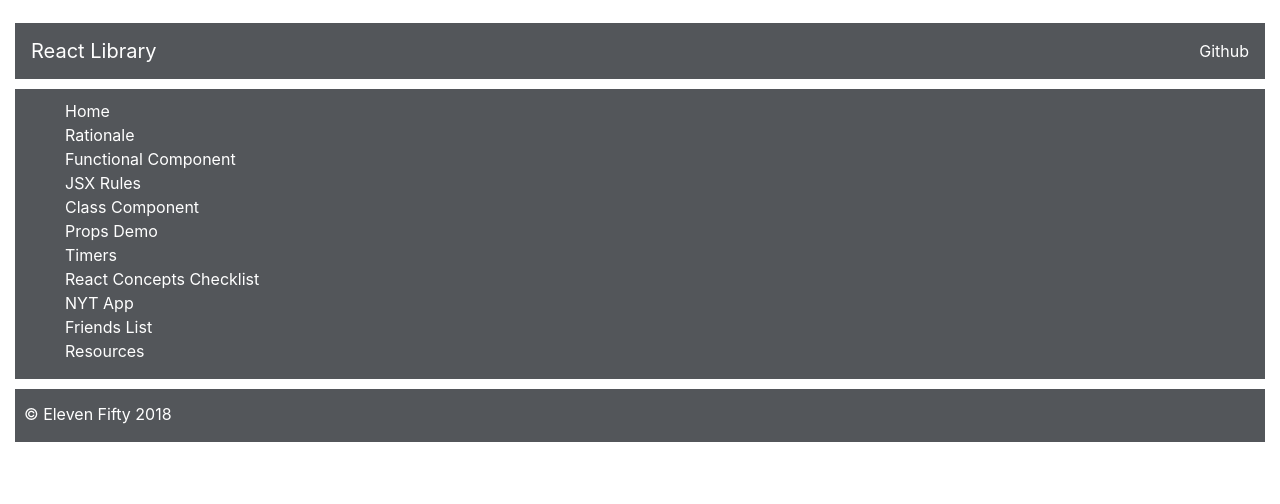
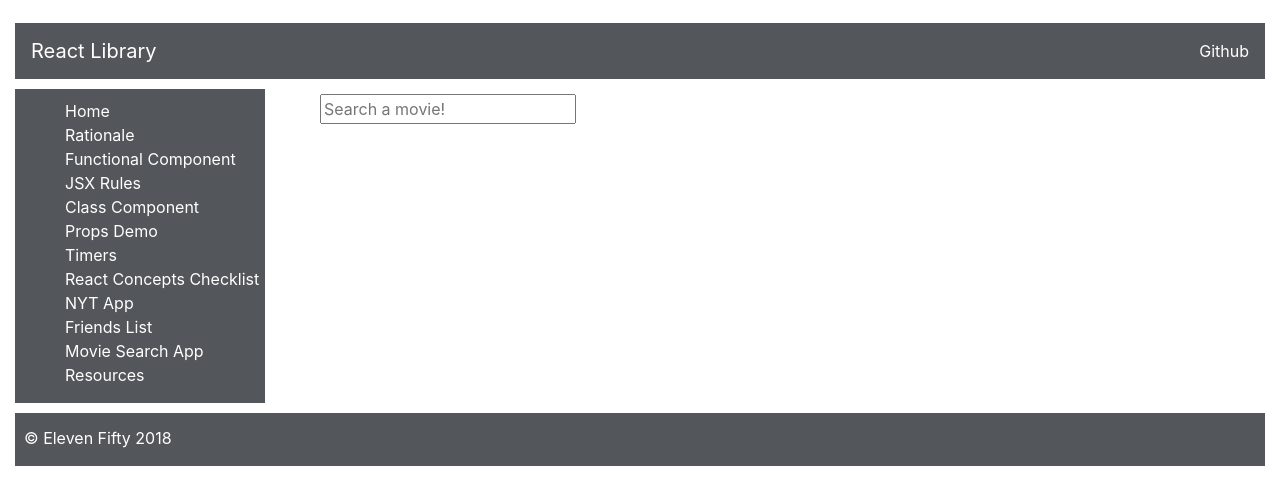
Before and after one commit to thomasmcclellan/1150-javascriptMarch2018, a React (Create React App) app in the folder 3-reactFundamentals/my-react-app/: page /movie in a window 1280 px wide. Shown: the top 504 px of the page. Built offline with nearby package versions, Linux system fonts and the light colour scheme; the HTML template or start-up script is replaced by a standard one.

Commit message:
React movie search

```diff
--- a/3-reactFundamentals/my-react-app/package.json
+++ b/3-reactFundamentals/my-react-app/package.json
@@ -21,6 +21,7 @@
     "react-router-dom": "^4.2.2",
     "react-spinners": "^0.2.5",
     "reactstrap": "^5.0.0-alpha.4",
+    "styled-components": "^3.2.3",
     "youtube-api-search": "0.0.5"
   },
   "devDependencies": {
--- /dev/null
+++ b/3-reactFundamentals/my-react-app/src/components/apps/movie-search-app/Form.js
@@ -0,0 +1,63 @@
+import React, { Component } from 'react';
+import FormResults from './FormResults';
+
+export class Form extends Component {
+  constructor(props) {
+    super(props);
+    this.state = {
+      results: []
+    }
+    this.handleSubmit = this.handleSubmit.bind(this);
+    this.handleKeyUp = this.handleKeyUp.bind(this);
+  }
+
+  handleSubmit(e) {
+    e.preventDefault();
+  }
+
+  handleKeyUp() {
+    document.getElementById('results').className = 'formResults';
+    // console.log(document.getElementById('searchInput'));
+    let val = document.getElementById('searchInput').value;
+
+    if (val === '') {
+      document.getElementById('results').className = 'noDisplay';
+    }
+
+    const key = '0e76839c220f8cd14781642556be97aa';
+
+    fetch(`https://api.themoviedb.org/3/search/movie?api_key=${ key }&language=en-US&query=${ val }&page=1&include_adult=false`)
+      .then(response => {
+        if (response.status !== 200) {
+          console.log('Error:', response.status);
+          return;
+        }
+
+        response.json()
+          .then(data => {
+            const results = data.results;
+            this.setState({ results });
+          });
+      })
+
+      .catch(err => {
+        console.log('Fetch Error:', err);
+      })
+  }
+
+  render() {
+    return (
+      <form onSubmit={ this.handleSubmit } id='form'>
+        <input
+          onKeyUp={ this.handleKeyUp }
+          id='searchInput'
+          className='searchBar'
+          type='text'
+          placeholder='Search a movie!'
+          required
+        />
+        <FormResults results={ this.state.results }/>
+      </form>
+    );
+  }
+};
--- /dev/null
+++ b/3-reactFundamentals/my-react-app/src/components/apps/movie-search-app/FormResults.js
@@ -0,0 +1,56 @@
+import React from 'react';
+import styled from 'styled-components';
+
+const Movie = styled.li `
+  padding: 5px;
+  margin: 5px;
+  background: #06beb6;
+  background: -webkit-linear-gradient(to top, #48b1bf, #06beb6);
+  background: linear-gradient(to top, #48b1bf, #06beb6);
+  width: 260px;
+  height: 500px;
+  float: left;
+  list-style-type: none;
+  text-align: center;
+`;
+
+const MovieList = styled.ul `
+  list-style-type: none;
+  width: 100%;
+  margin: 5px;
+`;
+
+const MoviePoster = styled.img `
+  width: 250px;
+  height: auto;
+  max-height: 375px;
+`;
+
+const Title = styled.p `
+  font-size: 1.4em;
+  margin-top: 10px;
+  margin-bottom: 10px;
+  line-height: 0.9px;
+`;
+
+const FormResults = ({ results }) => {
+  const link = 'https://image.tmdb.org/t/p/w300';
+  const resultsFormatted = results.map((element, index) =>
+    <Movie key={ index }>
+      <MoviePoster
+        src={ results[index].poster_path === null ? 'http://via.placeholder.com/640x960' : `${ link }${ results[index].poster_path }` }
+        alt={ `${ results[index].title } poster` }
+        className='resultPoster'
+      />
+      <Title>{ results[index].title }</Title>
+      <p>Released: { results[index].release_date }</p>
+    </Movie>
+  );
+  return (
+    <MovieList id='results'>
+      { resultsFormatted }
+    </MovieList>
+  );
+}
+
+export default FormResults;
--- /dev/null
+++ b/3-reactFundamentals/my-react-app/src/components/apps/movie-search-app/MovieApp.js
@@ -0,0 +1,14 @@
+import React, { Component } from 'react';
+import { Form } from './Form';
+
+export default class MovieApp extends Component {
+  render() {
+    return (
+      <div className='main'>
+        <div className='mainDiv'>
+          <Form/>
+        </div>
+      </div>
+    );
+  }
+};
--- a/3-reactFundamentals/my-react-app/src/components/site/Sidebar.js
+++ b/3-reactFundamentals/my-react-app/src/components/site/Sidebar.js
@@ -19,6 +19,7 @@ const Sidebar = () => (
         <li><Link to='/reactconceptlist'>React Concepts Checklist</Link></li>
         <li><Link to='/nytapp'>NYT App</Link></li>
         <li><Link to='/friendlist'>Friends List</Link></li>
+        <li><Link to='/movie'>Movie Search App</Link></li>
         <li><Link to='/resources'>Resources</Link></li>
       </ul>
     </div>
--- a/3-reactFundamentals/my-react-app/src/components/site/_routes.js
+++ b/3-reactFundamentals/my-react-app/src/components/site/_routes.js
@@ -9,6 +9,7 @@ import TimePiecesApp from '../apps/timer-apps/TimePiecesApp';
 import ReactConceptsApp from '../apps/concept-list-app/ReactConceptsApp';
 import NytApp from '../apps/nyt-app/NytApp';
 import FriendListApp from '../apps/friends-list-app/FriendListApp';
+import MovieSearchApp from '../apps/movie-search-app/MovieApp';
 
 export const routes = [
   {
@@ -57,6 +58,11 @@ export const routes = [
     main: () => <FriendListApp/>
   },
   {
+    path: '/movie',
+    exact: true,
+    main: () => <MovieSearchApp/>
+  },
+  {
     path: '/resources',
     exact: true,
     main: () => <Resources/>
```
Also changed, not shown: 1 other file (tests, documents, lock files or other folders).
